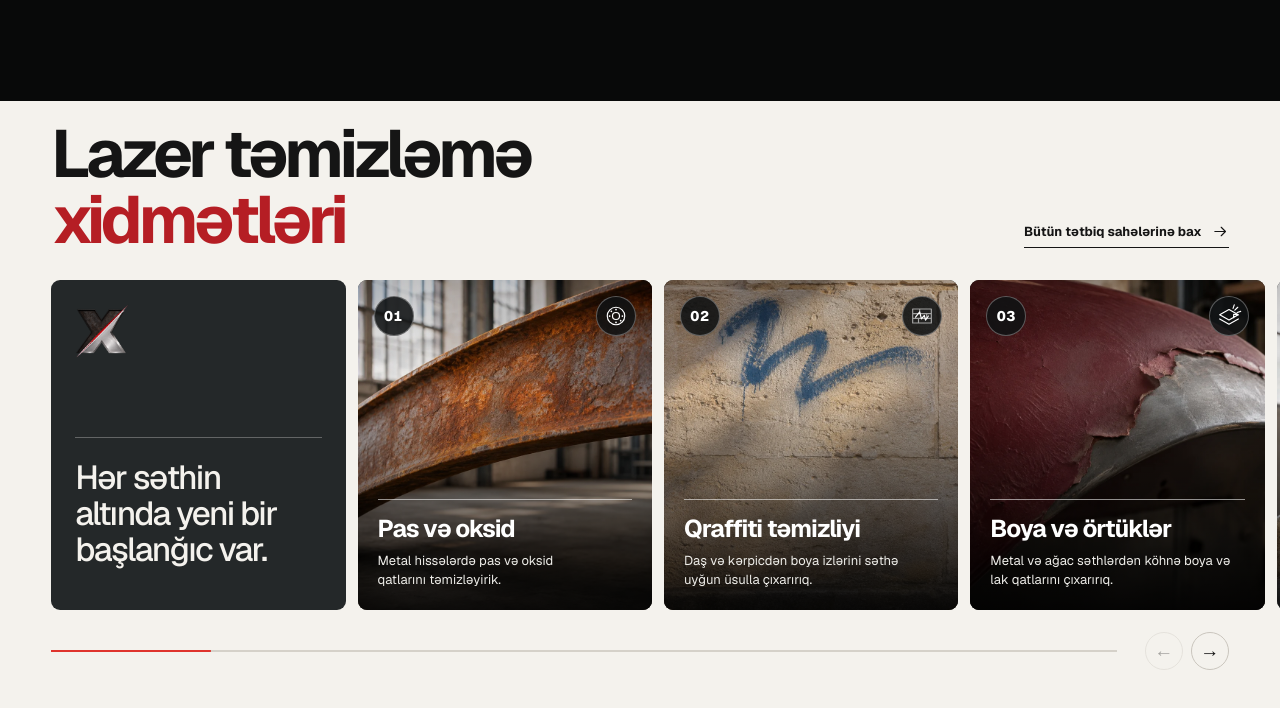
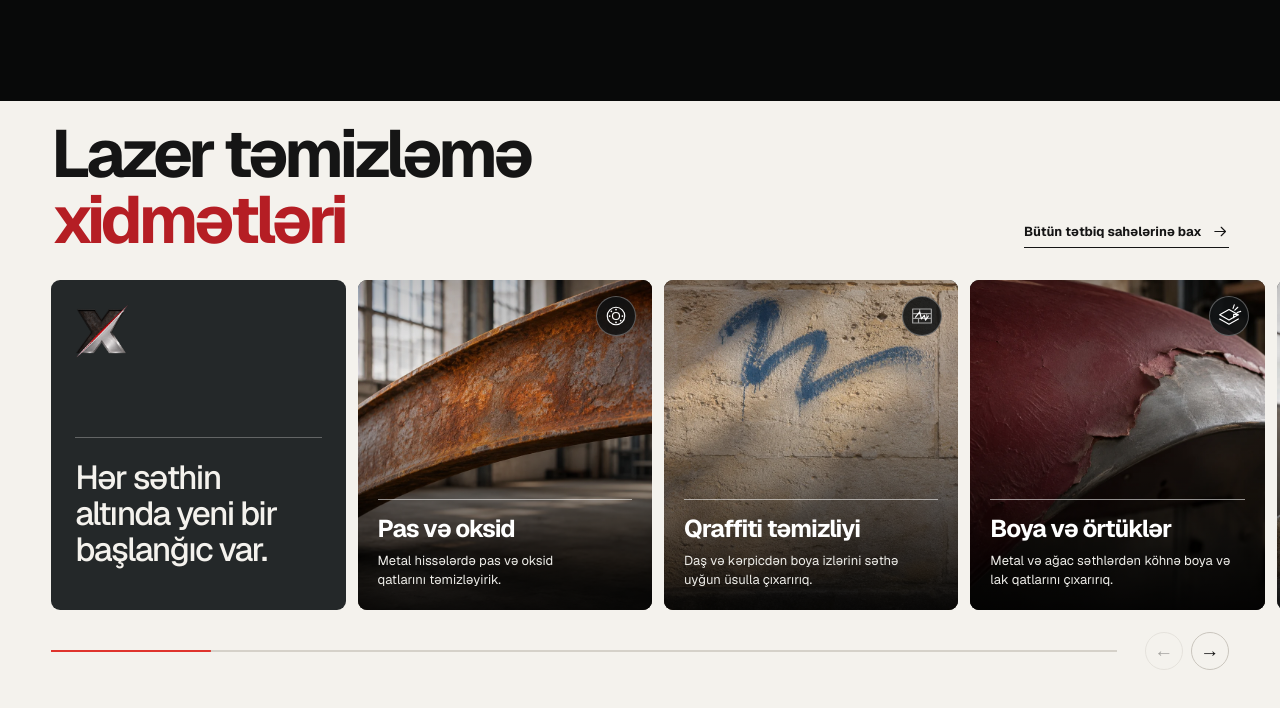
Before and after one commit to Kvseis/LaserX-Website, a Next.js app: page / in a window 1280 px wide. Shown: the part 5618-6326 px from the top of the page. Built offline with nearby package versions, Linux system fonts and the light colour scheme.

Commit message:
Homepage service card number removal

```diff
--- a/src/components/ServicesShowcase.module.css
+++ b/src/components/ServicesShowcase.module.css
@@ -16,9 +16,8 @@
 .brandMessage p { margin: 0; font-size: clamp(30px, 2.6vw, 38px); line-height: 1.08; font-weight: 500; letter-spacing: -.05em; text-wrap: pretty; }
 .brandCard:hover, .brandCard:focus-visible { color: #fff; background: #3a4447; }
 .cardContent { position: relative; z-index: 2; padding: 20px; pointer-events: none; }
-.cardTop { position: absolute; z-index: 2; top: 16px; left: 16px; right: 16px; display: flex; align-items: center; justify-content: space-between; pointer-events: none; }
-.number, .icon { width: 40px; height: 40px; display: grid; place-items: center; color: #fff; background: rgba(16,19,20,.88); border: 1px solid rgba(255,255,255,.3); border-radius: 50%; }
-.number { font-size: 14px; font-weight: 750; letter-spacing: .04em; font-variant-numeric: tabular-nums; }
+.cardTop { position: absolute; z-index: 2; top: 16px; left: 16px; right: 16px; display: flex; align-items: center; justify-content: flex-end; pointer-events: none; }
+.icon { width: 40px; height: 40px; display: grid; place-items: center; color: #fff; background: rgba(16,19,20,.88); border: 1px solid rgba(255,255,255,.3); border-radius: 50%; }
 .icon svg { width: 28px; height: 28px; fill: none; stroke: currentColor; stroke-width: 2; stroke-linecap: round; stroke-linejoin: round; }
 .service h3 { max-width: 16ch; margin: 0; padding-top: 16px; border-top: 1px solid rgba(255,255,255,.55); font-size: clamp(22px, 1.9vw, 27px); line-height: 1.1; letter-spacing: -.04em; font-weight: 620; text-wrap: balance; }
 .service p { margin: 10px 0 0; color: #eeede9; font-size: 13px; line-height: 1.45; text-wrap: pretty; }
--- a/src/components/ServicesShowcase.tsx
+++ b/src/components/ServicesShowcase.tsx
@@ -154,7 +154,6 @@ export default function ServicesShowcase({ copy, technologyPath }: {
             <article className={styles.service} key={title}>
               <div className={styles.media}><Image src={serviceImages[index]} alt="" fill sizes="(max-width: 760px) 76vw, 310px" /></div>
               <div className={styles.cardTop}>
-                  <span className={styles.number}>{String(index + 1).padStart(2, '0')}</span>
                   <div className={styles.icon} aria-hidden="true"><svg viewBox="0 0 48 48">{serviceIcons[index].icon}</svg></div>
               </div>
               <div className={styles.cardContent}>
```
